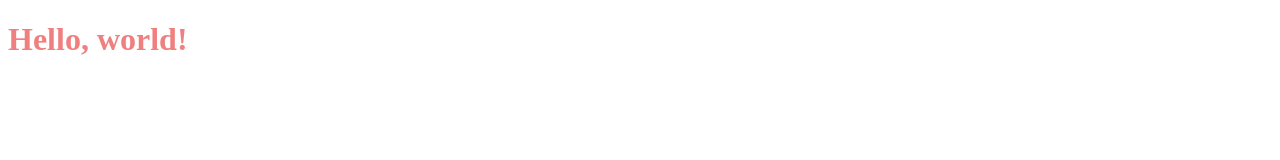
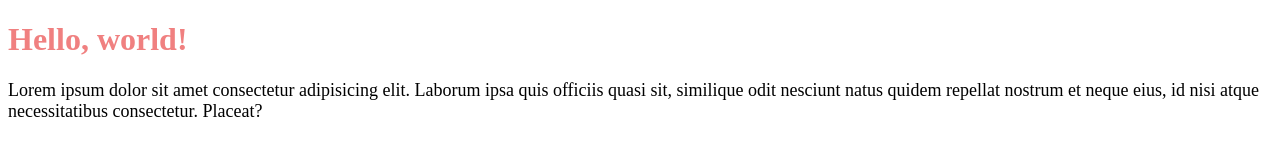
Before and after one commit to dromomania/js-lesson1, a plain HTML site: page index.html in a window 1280 px wide. Drawn offline with Linux system fonts and the light colour scheme.

Commit message:
feat(js-lesson1): text added

```diff
--- a/index.html
+++ b/index.html
@@ -9,5 +9,6 @@
 </head>
 <body>
 <h1>Hello, world!</h1>
+<p class="paragraph">Lorem ipsum dolor sit amet consectetur adipisicing elit. Laborum ipsa quis officiis quasi sit, similique odit nesciunt natus quidem repellat nostrum et neque eius, id nisi atque necessitatibus consectetur. Placeat?</p>
 </body>
 </html>
--- a/style.css
+++ b/style.css
@@ -3,3 +3,9 @@ h1 {
   font-weight: 700;
   color: lightcoral;
 }
+
+.paragraph {
+  font-size: 18px;
+  font-weight: 400;
+  color: black;
+}
```
